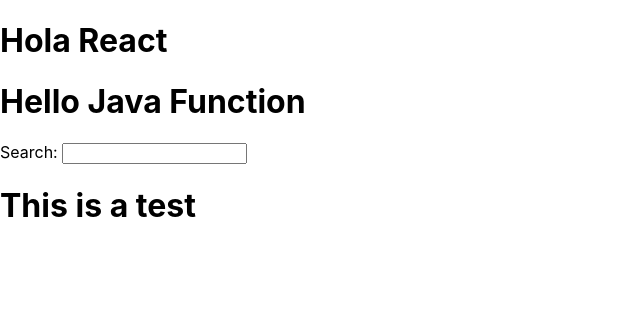
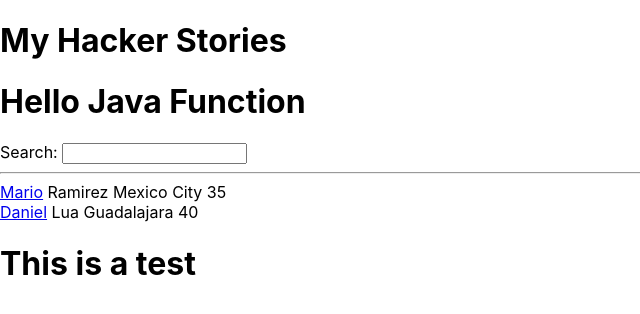
Before and after one commit to geomario/road_to_react, a React (Create React App) app: page / in a window 1280 px wide. Shown: the top 314 px of the page, without its empty margins (0-640 px from the left). Built offline with nearby package versions, Linux system fonts and the light colour scheme.

Commit message:
List in React

```diff
--- a/src/App.js
+++ b/src/App.js
@@ -10,19 +10,52 @@ function getTitle(title){
   return title;
 }
 
+const list = [
+  {
+  name: "Mario",
+  surname: "Ramirez",
+  city: "Mexico City",
+  age: 35,
+  id: 1,
+  url: "www.geomario.com",
+  },
+  {
+  name: "Daniel",
+  surname: "Lua",
+  city: "Guadalajara",
+  age: 40,
+  id: 2,
+  url: "www.interioreslua.com",
+  },
+];
 
 function App() {
 
   return(
     <div>
       <h1>
-        {welcome.greeting} {welcome.title}
+        My Hacker Stories
       </h1>
       <h1>
         Hello {getTitle("Java Function")}
       </h1>
       <label htmlFor="search"> Search: </label>
       <input id="search" type="text"/>
+      <hr/>
+      {list.map(function(item){
+        return (
+          <div key={item.id}>
+            <span>
+              <a href={item.url}>
+                {item.name}
+              </a>
+            </span>
+            <span> {item.surname} </span>
+            <span> {item.city} </span>
+            <span> {item.age} </span>
+          </div>
+        );
+      })}
     </div>
   );
 }
```
